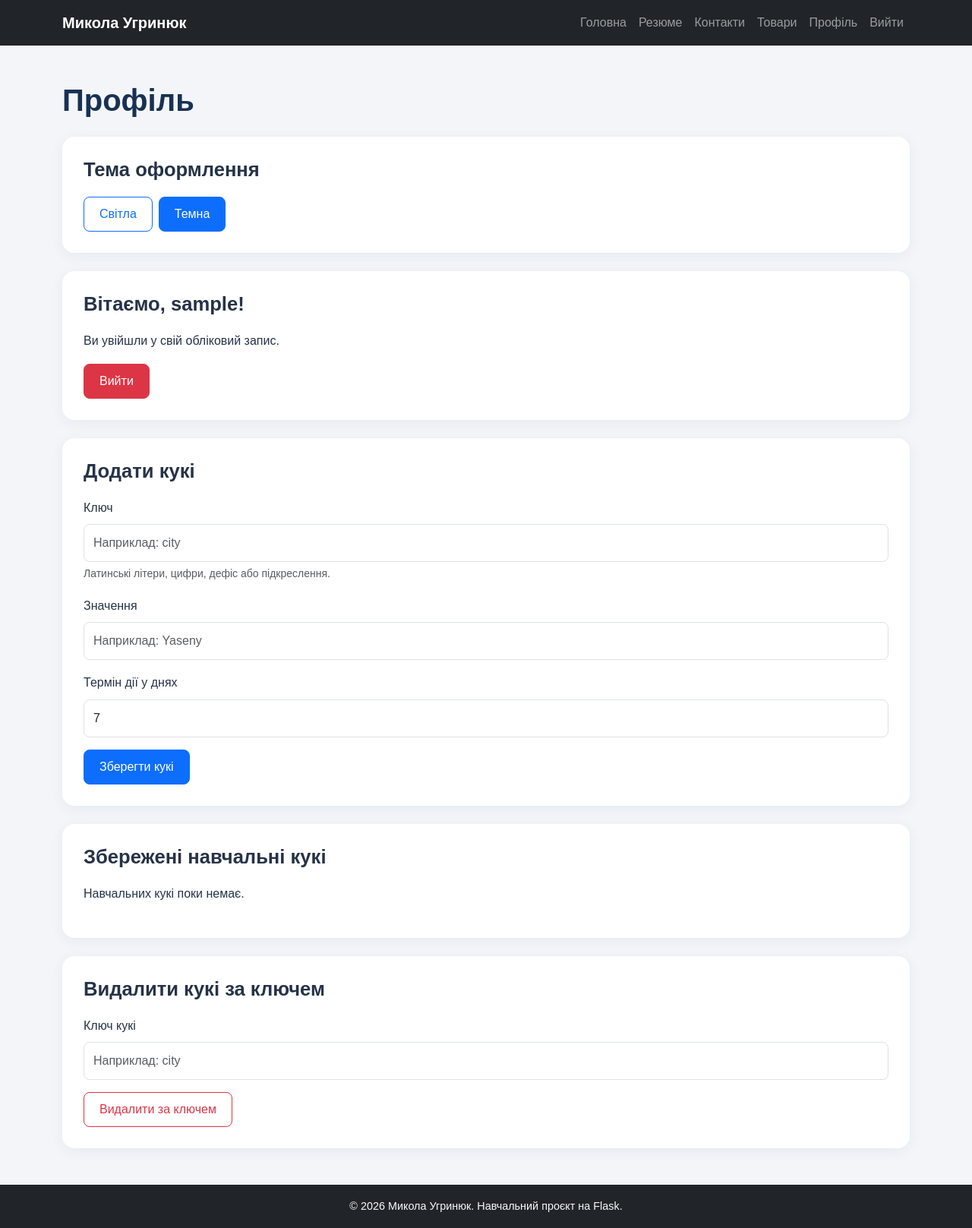
After one commit to MykolaUhry/flask-app-lab, a Flask app: page /users/profile in a window 1280 px wide. The commit adds this page. Shown: the whole page at 76% size. Run offline with Flask 3, Linux system fonts and the light colour scheme; the visitor is signed in with stand-in values (Sample User, id 1).

Commit message:
Add login, sessions, cookie management and theme switching

```diff
--- a/app/__init__.py
+++ b/app/__init__.py
@@ -1,6 +1,12 @@
+import os
+
+from dotenv import load_dotenv
 from flask import Flask
 
+load_dotenv()
+
 app = Flask(__name__)
+app.config["SECRET_KEY"] = os.environ["SECRET_KEY"]
 
 from app import views
 from app.users import users_bp
--- a/app/static/css/styles.css
+++ b/app/static/css/styles.css
@@ -95,3 +95,35 @@ aside .nav-link:focus {
     color: #183153;
     background-color: #e8edf5;
 }
+
+/* Темна тема */
+html[data-bs-theme="dark"] body {
+    background-color: #151b23;
+    color: #e6edf3;
+}
+
+html[data-bs-theme="dark"] main > section {
+    background-color: #212936;
+    color: #e6edf3;
+}
+
+html[data-bs-theme="dark"] h1,
+html[data-bs-theme="dark"] h2,
+html[data-bs-theme="dark"] h3 {
+    color: #e6edf3;
+}
+
+html[data-bs-theme="dark"] main .bg-white {
+    background-color: #212936 !important;
+    color: #e6edf3;
+}
+
+html[data-bs-theme="dark"] aside .nav-link {
+    color: #9ec5fe;
+}
+
+html[data-bs-theme="dark"] aside .nav-link:hover,
+html[data-bs-theme="dark"] aside .nav-link:focus {
+    background-color: #354154;
+    color: #ffffff;
+}
--- a/app/templates/base.html
+++ b/app/templates/base.html
@@ -1,5 +1,8 @@
 <!DOCTYPE html>
-<html lang="uk">
+<html
+    lang="uk"
+    data-bs-theme="{{ 'dark' if request.cookies.get('theme') == 'dark' else 'light' }}"
+>
 <head>
     <meta charset="UTF-8">
     <meta name="viewport" content="width=device-width, initial-scale=1.0">
@@ -22,6 +25,53 @@
     <main class="container py-5 flex-grow-1">
         <h1 class="mb-4">{{ title }}</h1>
 
+        {% with messages = get_flashed_messages(with_categories=true) %}
+            {% for category, message in messages %}
+                <div
+                    class="alert alert-{{ category }} alert-dismissible fade show"
+                    role="alert"
+                >
+                    {{ message }}
+                    <button
+                        type="button"
+                        class="btn-close"
+                        data-bs-dismiss="alert"
+                        aria-label="Закрити"
+                    ></button>
+                </div>
+            {% endfor %}
+        {% endwith %}
+
+        {% if request.endpoint == 'users.profile' %}
+            <section class="mb-4">
+                <h2>Тема оформлення</h2>
+
+                <form
+                    method="post"
+                    action="{{ url_for('users.change_theme') }}"
+                    class="d-flex gap-2"
+                >
+                    <button
+                        type="submit"
+                        name="theme"
+                        value="light"
+                        class="btn btn-outline-primary"
+                    >
+                        Світла
+                    </button>
+
+                    <button
+                        type="submit"
+                        name="theme"
+                        value="dark"
+                        class="btn btn-primary"
+                    >
+                        Темна
+                    </button>
+                </form>
+            </section>
+        {% endif %}
+
         {% block content %}
         {% endblock %}
     </main>
--- a/app/templates/navbar.html
+++ b/app/templates/navbar.html
@@ -1,53 +1,68 @@
-<nav class="navbar navbar-expand-lg bg-dark" data-bs-theme="dark">
+<nav class="navbar navbar-expand-lg navbar-dark bg-dark">
     <div class="container">
-        <a class="navbar-brand" href="{{ url_for('resume') }}">
+        <a class="navbar-brand" href="{{ url_for('home') }}">
             Микола Угринюк
         </a>
 
-        <button class="navbar-toggler" type="button"
-                data-bs-toggle="collapse" data-bs-target="#mainMenu"
-                aria-controls="mainMenu" aria-expanded="false"
-                aria-label="Відкрити меню">
+        <button
+            class="navbar-toggler"
+            type="button"
+            data-bs-toggle="collapse"
+            data-bs-target="#mainMenu"
+            aria-controls="mainMenu"
+            aria-expanded="false"
+            aria-label="Відкрити меню"
+        >
             <span class="navbar-toggler-icon"></span>
         </button>
 
         <div class="collapse navbar-collapse" id="mainMenu">
             <ul class="navbar-nav ms-auto">
                 <li class="nav-item">
+                    <a class="nav-link" href="{{ url_for('home') }}">
+                        Головна
+                    </a>
+                </li>
+
+                <li class="nav-item">
                     <a class="nav-link" href="{{ url_for('resume') }}">
                         Резюме
                     </a>
                 </li>
-                <li class="nav-item">
-                    <a class="nav-link" href="{{ url_for('resume') }}#about">
-                        Про себе
-                    </a>
-                </li>
-                <li class="nav-item">
-                    <a class="nav-link" href="{{ url_for('resume') }}#education">
-                        Освіта
-                    </a>
-                </li>
-                <li class="nav-item">
-                    <a class="nav-link" href="{{ url_for('resume') }}#skills">
-                        Навички
-                    </a>
-                </li>
-                <li class="nav-item">
-                    <a class="nav-link" href="{{ url_for('resume') }}#technologies">
-                        Технології
-                    </a>
-                </li>
-                <li class="nav-item">
-                    <a class="nav-link" href="{{ url_for('resume') }}#projects">
-                        Проєкти
-                    </a>
-                </li>
+
                 <li class="nav-item">
                     <a class="nav-link" href="{{ url_for('contacts') }}">
                         Контакти
                     </a>
                 </li>
+
+                <li class="nav-item">
+                    <a class="nav-link" href="{{ url_for('products.product_list') }}">
+                        Товари
+                    </a>
+                </li>
+
+                {% if session.get("username") %}
+                    <li class="nav-item">
+                        <a class="nav-link" href="{{ url_for('users.profile') }}">
+                            Профіль
+                        </a>
+                    </li>
+
+                    <li class="nav-item">
+                        <form method="post" action="{{ url_for('users.logout') }}">
+                            <button type="submit" class="nav-link">
+                                Вийти
+                            </button>
+                        </form>
+                    </li>
+                {% else %}
+                    <li class="nav-item">
+                        <a class="nav-link" href="{{ url_for('users.login') }}">
+                            Вхід
+                        </a>
+                    </li>
+                {% endif %}
             </ul>
         </div>
     </div>
--- /dev/null
+++ b/app/users/templates/users/profile.html
@@ -0,0 +1,145 @@
+{% extends "base.html" %}
+
+{% block content %}
+<section class="mb-4">
+    <h2>Вітаємо, {{ session["username"] }}!</h2>
+    <p>Ви увійшли у свій обліковий запис.</p>
+
+    <form method="post" action="{{ url_for('users.logout') }}">
+        <button type="submit" class="btn btn-danger">Вийти</button>
+    </form>
+</section>
+
+<section class="mb-4">
+    <h2>Додати кукі</h2>
+
+    <form method="post" action="{{ url_for('users.add_cookie') }}">
+        <div class="mb-3">
+            <label for="cookie-key" class="form-label">Ключ</label>
+            <input
+                type="text"
+                class="form-control"
+                id="cookie-key"
+                name="key"
+                placeholder="Наприклад: city"
+                pattern="[A-Za-z0-9_-]{1,50}"
+                maxlength="50"
+                required
+            >
+            <div class="form-text">
+                Латинські літери, цифри, дефіс або підкреслення.
+            </div>
+        </div>
+
+        <div class="mb-3">
+            <label for="cookie-value" class="form-label">Значення</label>
+            <input
+                type="text"
+                class="form-control"
+                id="cookie-value"
+                name="value"
+                placeholder="Наприклад: Yaseny"
+                maxlength="100"
+                required
+            >
+        </div>
+
+        <div class="mb-3">
+            <label for="cookie-days" class="form-label">
+                Термін дії у днях
+            </label>
+            <input
+                type="number"
+                class="form-control"
+                id="cookie-days"
+                name="days"
+                min="1"
+                max="365"
+                value="7"
+                required
+            >
+        </div>
+
+        <button type="submit" class="btn btn-primary">
+            Зберегти кукі
+        </button>
+    </form>
+</section>
+
+<section class="mb-4">
+    <h2>Збережені навчальні кукі</h2>
+
+    {% if cookies %}
+        <div class="table-responsive">
+            <table class="table table-bordered align-middle">
+                <thead>
+                    <tr>
+                        <th>Ключ</th>
+                        <th>Значення</th>
+                        <th>Дія</th>
+                    </tr>
+                </thead>
+                <tbody>
+                    {% for key, value in cookies.items() %}
+                        <tr>
+                            <td>{{ key }}</td>
+                            <td class="text-break">{{ value }}</td>
+                            <td>
+                                <form
+                                    method="post"
+                                    action="{{ url_for('users.delete_cookie') }}"
+                                >
+                                    <input
+                                        type="hidden"
+                                        name="key"
+                                        value="{{ key }}"
+                                    >
+                                    <button
+                                        type="submit"
+                                        class="btn btn-outline-danger btn-sm"
+                                    >
+                                        Видалити
+                                    </button>
+                                </form>
+                            </td>
+                        </tr>
+                    {% endfor %}
+                </tbody>
+            </table>
+        </div>
+
+        <form
+            method="post"
+            action="{{ url_for('users.delete_all_cookies') }}"
+        >
+            <button type="submit" class="btn btn-danger">
+                Видалити всі навчальні кукі
+            </button>
+        </form>
+    {% else %}
+        <p>Навчальних кукі поки немає.</p>
+    {% endif %}
+</section>
+
+<section>
+    <h2>Видалити кукі за ключем</h2>
+
+    <form method="post" action="{{ url_for('users.delete_cookie') }}">
+        <div class="mb-3">
+            <label for="delete-key" class="form-label">Ключ кукі</label>
+            <input
+                type="text"
+                class="form-control"
+                id="delete-key"
+                name="key"
+                placeholder="Наприклад: city"
+                required
+            >
+        </div>
+
+        <button type="submit" class="btn btn-outline-danger">
+            Видалити за ключем
+        </button>
+    </form>
+</section>
+{% endblock %}
--- a/app/users/views.py
+++ b/app/users/views.py
@@ -1,4 +1,10 @@
-from flask import render_template, request, redirect, url_for
+import re
+
+from flask import (
+    render_template, request, redirect, url_for,
+    session, flash, make_response
+)
+
 from app.users import users_bp
 
 
@@ -18,3 +24,142 @@ def admin():
     return redirect(
         url_for("users.greetings", name="Administrator", age=45)
     )
+
+
+@users_bp.route("/login", methods=["GET", "POST"])
+def login():
+    if request.method == "POST":
+        username = request.form.get("username", "").strip()
+        password = request.form.get("password", "")
+
+        if username == "Uhry" and password == "12345":
+            session.clear()
+            session["username"] = username
+            flash("Ви успішно увійшли!", "success")
+            return redirect(url_for("users.profile"))
+
+        flash("Неправильний логін або пароль.", "danger")
+        return redirect(url_for("users.login"))
+
+    return render_template("users/login.html", title="Вхід")
+
+
+@users_bp.route("/profile")
+def profile():
+    if "username" not in session:
+        flash("Спочатку увійдіть у свій обліковий запис.", "warning")
+        return redirect(url_for("users.login"))
+
+    cookies = {
+        key[4:]: value
+        for key, value in request.cookies.items()
+        if key.startswith("lab_")
+    }
+
+    return render_template(
+        "users/profile.html",
+        title="Профіль",
+        cookies=cookies
+    )
+
+
+@users_bp.route("/logout", methods=["POST"])
+def logout():
+    session.pop("username", None)
+    flash("Ви вийшли з облікового запису.", "info")
+    return redirect(url_for("users.login"))
+
+
+@users_bp.route("/cookies/add", methods=["POST"])
+def add_cookie():
+    if "username" not in session:
+        flash("Спочатку увійдіть.", "warning")
+        return redirect(url_for("users.login"))
+
+    key = request.form.get("key", "").strip()
+    value = request.form.get("value", "").strip()
+    days = request.form.get("days", type=int)
+
+    if not re.fullmatch(r"[A-Za-z0-9_-]{1,50}", key):
+        flash(
+            "Ключ: від 1 до 50 символів — латинські літери, "
+            "цифри, дефіс або підкреслення.",
+            "danger"
+        )
+        return redirect(url_for("users.profile"))
+
+    if not value or len(value.encode("utf-8")) > 500:
+        flash("Введіть непорожнє коротке значення кукі.", "danger")
+        return redirect(url_for("users.profile"))
+
+    if days is None or not 1 <= days <= 365:
+        flash("Термін дії має бути від 1 до 365 днів.", "danger")
+        return redirect(url_for("users.profile"))
+
+    flash(f"Кукі «{key}» збережено на {days} днів.", "success")
+    response = make_response(redirect(url_for("users.profile")))
+    response.set_cookie(
+        f"lab_{key}",
+        value,
+        max_age=days * 24 * 60 * 60,
+        httponly=True,
+        samesite="Lax"
+    )
+    return response
+
+
+@users_bp.route("/cookies/delete", methods=["POST"])
+def delete_cookie():
+    if "username" not in session:
+        flash("Спочатку увійдіть.", "warning")
+        return redirect(url_for("users.login"))
+
+    key = request.form.get("key", "").strip()
+
+    if f"lab_{key}" not in request.cookies:
+        flash("Кукі з таким ключем не знайдено.", "warning")
+        return redirect(url_for("users.profile"))
+
+    flash(f"Кукі «{key}» видалено.", "success")
+    response = make_response(redirect(url_for("users.profile")))
+    response.delete_cookie(f"lab_{key}")
+    return response
+
+
+@users_bp.route("/cookies/delete-all", methods=["POST"])
+def delete_all_cookies():
+    if "username" not in session:
+        flash("Спочатку увійдіть.", "warning")
+        return redirect(url_for("users.login"))
+
+    flash("Усі навчальні кукі видалено.", "success")
+    response = make_response(redirect(url_for("users.profile")))
+
+    for key in request.cookies:
+        if key.startswith("lab_"):
+            response.delete_cookie(key)
+
+    return response
+
+@users_bp.route("/theme", methods=["POST"])
+def change_theme():
+    if "username" not in session:
+        flash("Спочатку увійдіть.", "warning")
+        return redirect(url_for("users.login"))
+
+    theme = request.form.get("theme")
+
+    if theme not in ("light", "dark"):
+        flash("Невідома тема.", "danger")
+        return redirect(url_for("users.profile"))
+
+    flash("Тему оформлення змінено.", "success")
+    response = make_response(redirect(url_for("users.profile")))
+    response.set_cookie(
+        "theme",
+        theme,
+        max_age=365 * 24 * 60 * 60,
+        httponly=True,
+        samesite="Lax"
+    )
+    return response
```
Also changed, not shown: app/users/templates/users/login.html (added, +33 -0 lines).
